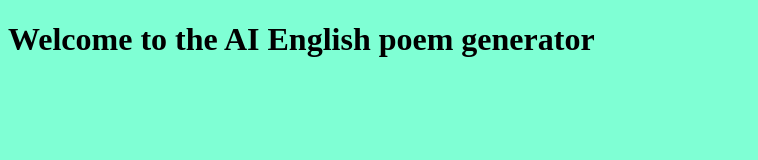
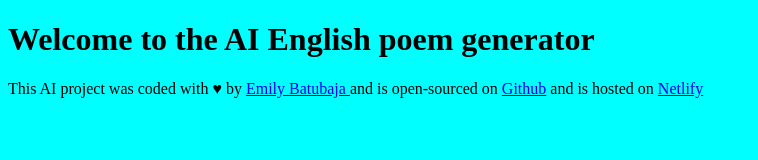
Before and after one commit to EmilyWangah/English-poem-generator, a plain HTML site: page index.html in a window 1280 px wide. Shown: the whole page, without its empty margins (0-758 px from the left). Drawn offline with Linux system fonts and the light colour scheme.

Commit message:
Added links to my footer

```diff
--- a/index.html
+++ b/index.html
@@ -3,12 +3,13 @@
 <head>
     <meta charset="UTF-8">
     <meta name="viewport" content="width=device-width, initial-scale=1.0">
-    <link rel="stylesheet" href="style.css">
+    <link rel="stylesheet" href="src/style.css">
     <title>AI Generator</title>
 </head>
 <body>
 
     <h1>Welcome to the AI English poem generator</h1>
+    <footer>This AI project was coded with ♥ by <a href="https://github.com/EmilyWangah" target="_blank">Emily Batubaja </a> and is open-sourced on <a href="https://github.com/EmilyWangah/English-poem-generator" target="_blank"> Github</a> and is hosted on <a href="https://english-ai-generator-emily-batubaja.netlify.app/" target="_blank"> Netlify </a></footer>
 <script src="src/index.js"></script>
 </body>
 </html>
--- a/src/style.css
+++ b/src/style.css
@@ -1,3 +1,3 @@
 body{
-    background-color: aquamarine;
+    background-color: aqua;
 }
```
